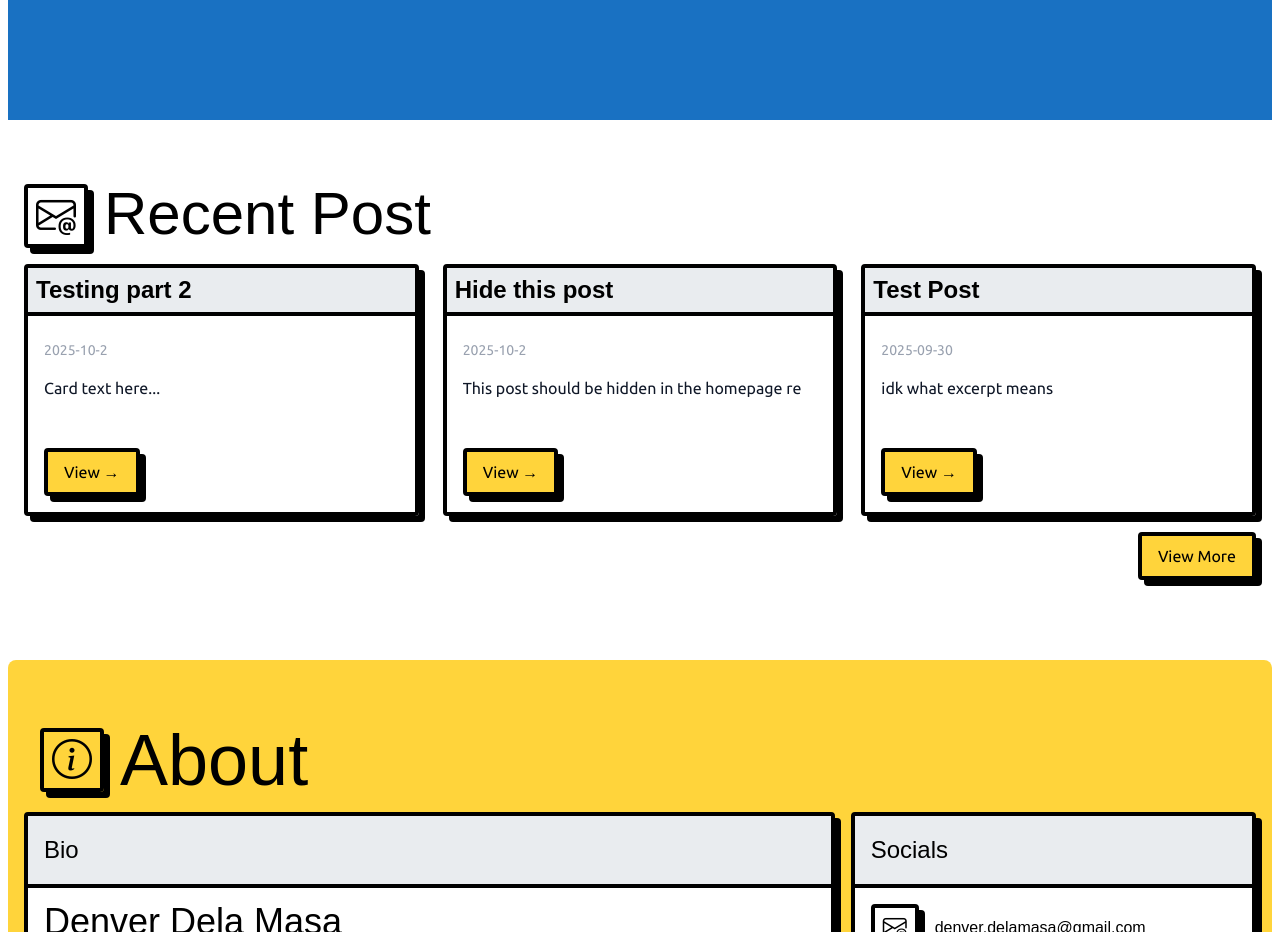
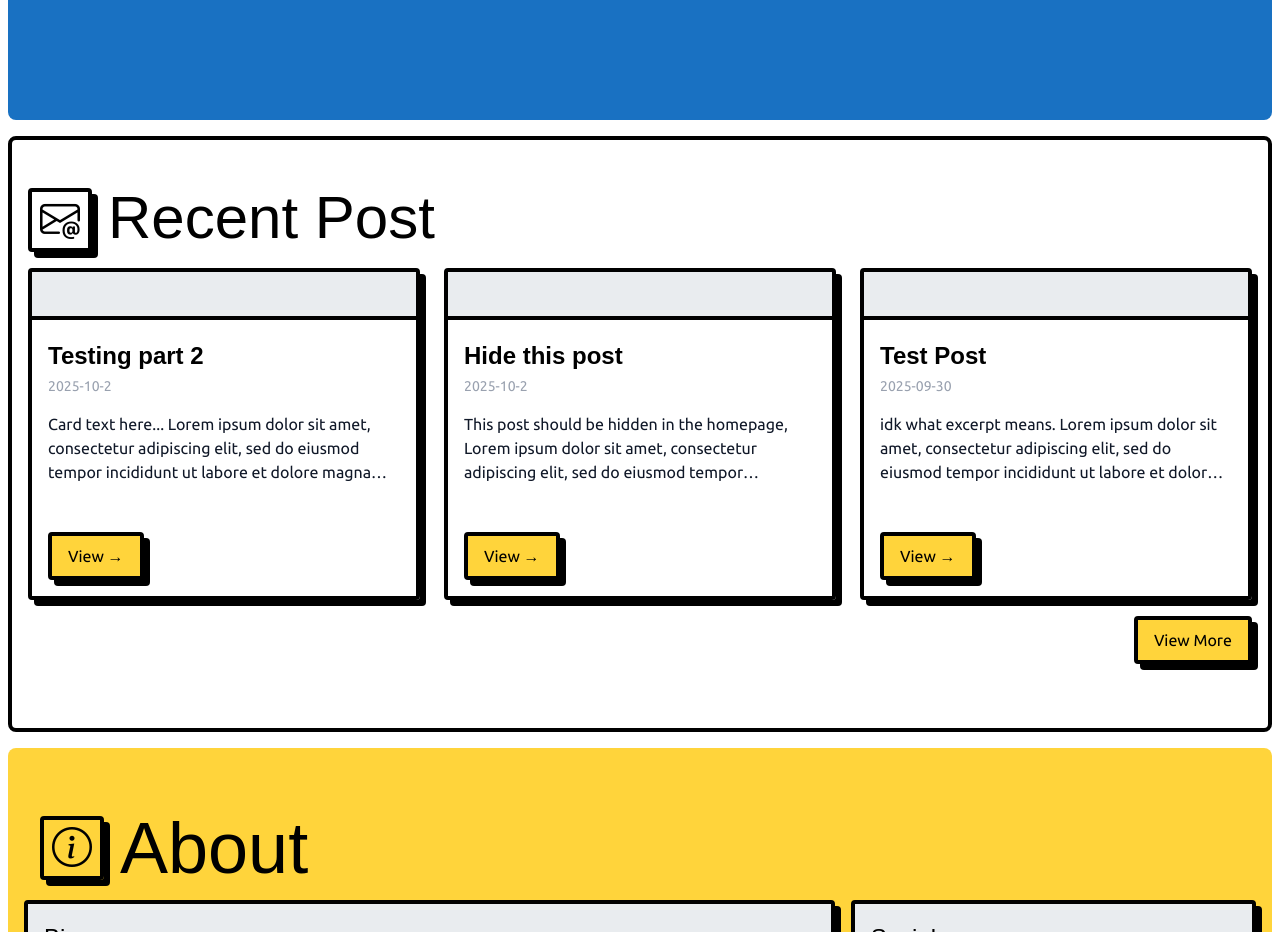
Before and after one commit to denverdelamasa/blog, a Next.js app: page / in a window 1280 px wide. Shown: the part 1520-2452 px from the top of the page. Built offline with nearby package versions, Linux system fonts and the light colour scheme; a web font is replaced by a local one.

Commit message:
style Blog card tweaked

```diff
--- a/src/app/page.tsx
+++ b/src/app/page.tsx
@@ -9,10 +9,10 @@ export default function Home() {
         <section className="hero min-h-[70vh] md:min-h-[88vh] bg-white">
           <HomepageHero/>
         </section>
-        <section className="min-h-[100vh] bg-[#1971c2]">
+        <section className="min-h-[100vh] bg-[#1971c2] rounded-[8px]">
 
         </section>
-        <section className="h-auto bg-white">
+        <section className="h-auto bg-white  rounded-[8px] border-4 border-black">
           <RecentBlogs/>
         </section>
         <section id="about" className="h-auto bg-[#ffd43b] rounded-[8px]">
--- a/src/components/RecentBlogs.tsx
+++ b/src/components/RecentBlogs.tsx
@@ -26,12 +26,12 @@ export default async function RecentBlogs() {
             >
                 <div>
                     <div className="flex h-12 bg-[#e9ecef] mb-2 p-2 border-b-4 border-black">
-                        <h3 className="text-black text-2xl font-semibold my-auto">{post.title}</h3>
                     </div>
                     <div className="p-4">
+                        <h3 className="text-black text-2xl font-semibold mb-2">{post.title}</h3>
                         <p className="text-gray-400 text-sm mb-4">{post.date}</p>
                         {post.excerpt && (
-                            <p className="mb-4 text-gray-900">{post.excerpt}</p>
+                            <p className="mb-4 text-gray-900 line-clamp-3">{post.excerpt}</p>
                         )}
                     </div>
                 </div>
--- a/src/posts/2025-09-30-first-post.md
+++ b/src/posts/2025-09-30-first-post.md
@@ -1,7 +1,7 @@
 ---
 title: "Neo-Brutalist Setup"
 date: "2025-09-30"
-excerpt: "Tiny preview..."
+excerpt: "Tiny preview... Lorem ipsum dolor sit amet, consectetur adipiscing elit, sed do eiusmod tempor incididunt ut labore et dolore magna aliqua."
 tags: ["design", "nextjs"]
 ---
 
--- a/src/posts/test-2 copy.md
+++ b/src/posts/test-2 copy.md
@@ -1,7 +1,7 @@
 ---
 title: "Hide this post"
 date: "2025-10-2"
-excerpt: "This post should be hidden in the homepage re"
+excerpt: "This post should be hidden in the homepage, Lorem ipsum dolor sit amet, consectetur adipiscing elit, sed do eiusmod tempor incididunt ut labore et dolore magna aliqua."
 tags: ["Test", "Copilot"]
 ---
 
--- a/src/posts/test-2.md
+++ b/src/posts/test-2.md
@@ -1,7 +1,7 @@
 ---
 title: "Testing part 2"
 date: "2025-10-2"
-excerpt: "Card text here..."
+excerpt: "Card text here... Lorem ipsum dolor sit amet, consectetur adipiscing elit, sed do eiusmod tempor incididunt ut labore et dolore magna aliqua."
 tags: ["Test", "Copilot"]
 ---
 
--- a/src/posts/test.md
+++ b/src/posts/test.md
@@ -1,7 +1,7 @@
 ---
 title: "Test Post"
 date: "2025-09-30"
-excerpt: "idk what excerpt means"
+excerpt: "idk what excerpt means. Lorem ipsum dolor sit amet, consectetur adipiscing elit, sed do eiusmod tempor incididunt ut labore et dolore magna aliqua."
 tags: ["test", "phone", "idk", "tags"]
 ---
 
```
